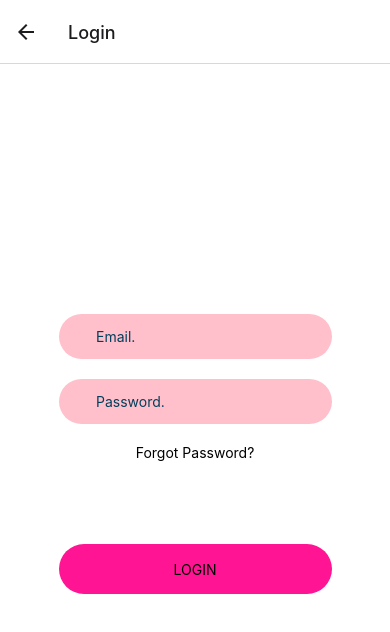
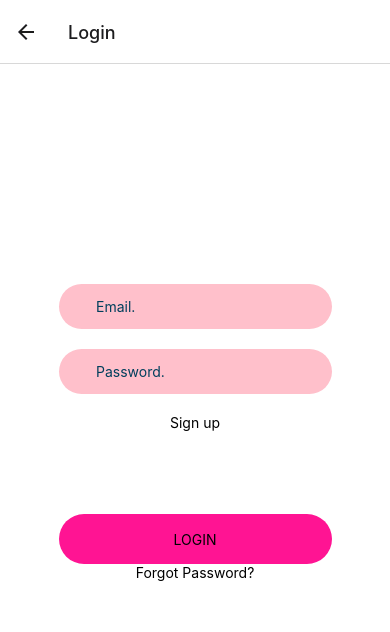
Before and after one commit to EDU-GUCCHI/Client, a React Native app: screen /Login in a window 390 px wide. Shown: the top 632 px of the page. Built offline with nearby package versions, Linux system fonts and the light colour scheme; what react-native-push-notification would draw is missing.

Commit message:
added sign up button to login screen

```diff
--- a/src/screens/Login.tsx
+++ b/src/screens/Login.tsx
@@ -1,6 +1,13 @@
 import {useState} from 'react';
-import {Platform, Button, Text, View, TextInput, TouchableOpacity} from 'react-native';
-import styles from "../styles/style.js";
+import {
+  Platform,
+  Button,
+  Text,
+  View,
+  TextInput,
+  TouchableOpacity,
+} from 'react-native';
+import styles from '../styles/style.js';
 
 function LoginScreen() {
   const [email, setEmail] = useState('');
@@ -26,11 +33,14 @@ function LoginScreen() {
         />
       </View>
       <TouchableOpacity>
-        <Text style={styles.forgot_button}>Forgot Password?</Text>
+        <Text style={styles.forgot_button}>Sign up</Text>
       </TouchableOpacity>
 
       <TouchableOpacity style={styles.loginBtn}>
         <Text>LOGIN</Text>
+      </TouchableOpacity>
+      <TouchableOpacity>
+        <Text style={styles.forgot_button}>Forgot Password?</Text>
       </TouchableOpacity>
     </View>
   );
```
